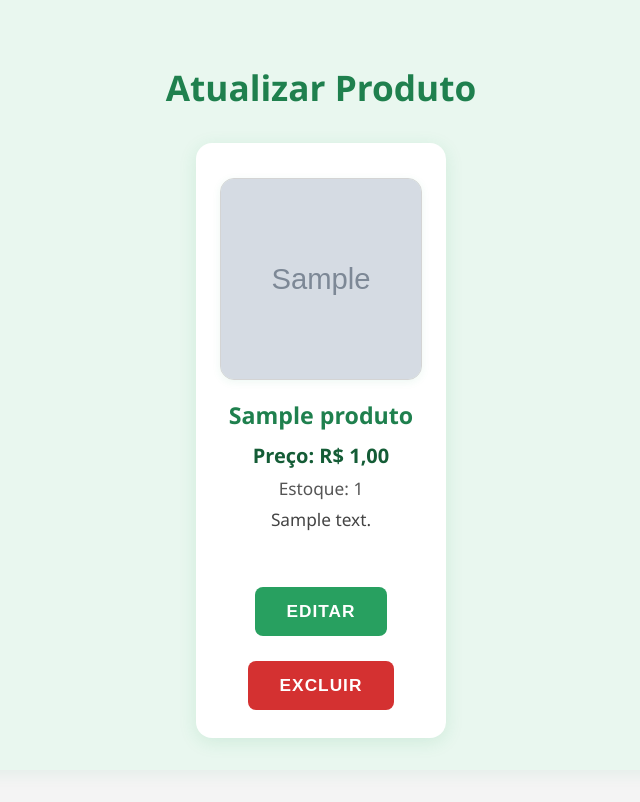
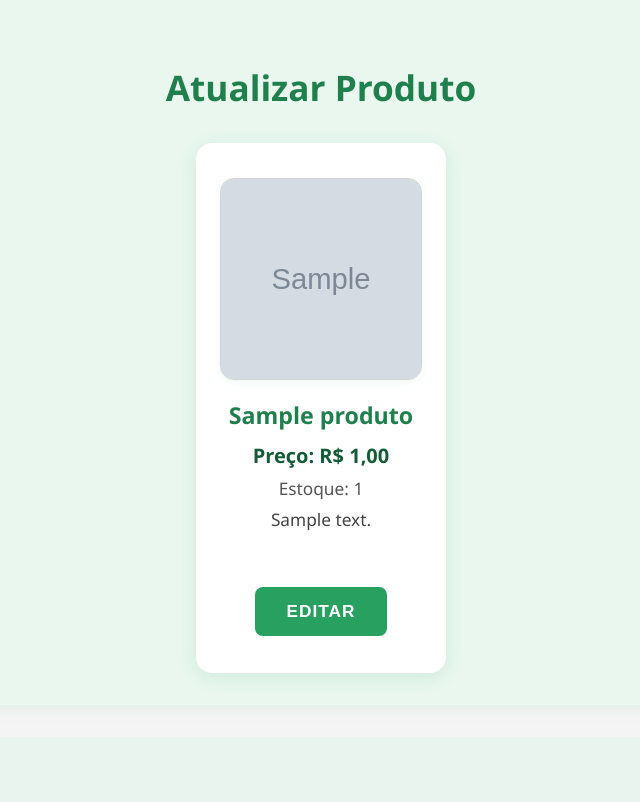
Before and after one commit to soares0507/CS, a PHP site: page /ver_produtos.php in a window 1280 px wide. Shown: the part 133-935 px from the top of the page, without its empty margins (319-959 px from the left). After the commit the page ends 810 px from the top, so only its background shows below. Run offline with PHP 8.4, Linux system fonts and the light colour scheme; the visitor is signed in with stand-in values (Sample User, id 1); tables that the repository leaves empty hold one stand-in row (values such as "Sample post"); grey boxes marked "Sample" are stand-in pictures.

Commit message:
Update ver_produtos.php

```diff
--- a/circuito_sustentavel/ver_produtos.php
+++ b/circuito_sustentavel/ver_produtos.php
@@ -275,7 +275,8 @@ while ($row = $result->fetch_assoc()) {
             <button class="botao-editar" onclick="location.href='editar.php?id=<?= $produto['id_produto'] ?>'">Editar</button>
             <form method="post" style="margin-top:10px;">
               <input type="hidden" name="id_produto" value="<?= $produto['id_produto'] ?>">
-              <button type="submit" name="excluir_produto" class="botao-editar" style="background:#d43131;">Excluir</button>
+
+
             </form>
           </div>
         <?php endforeach; ?>
```
